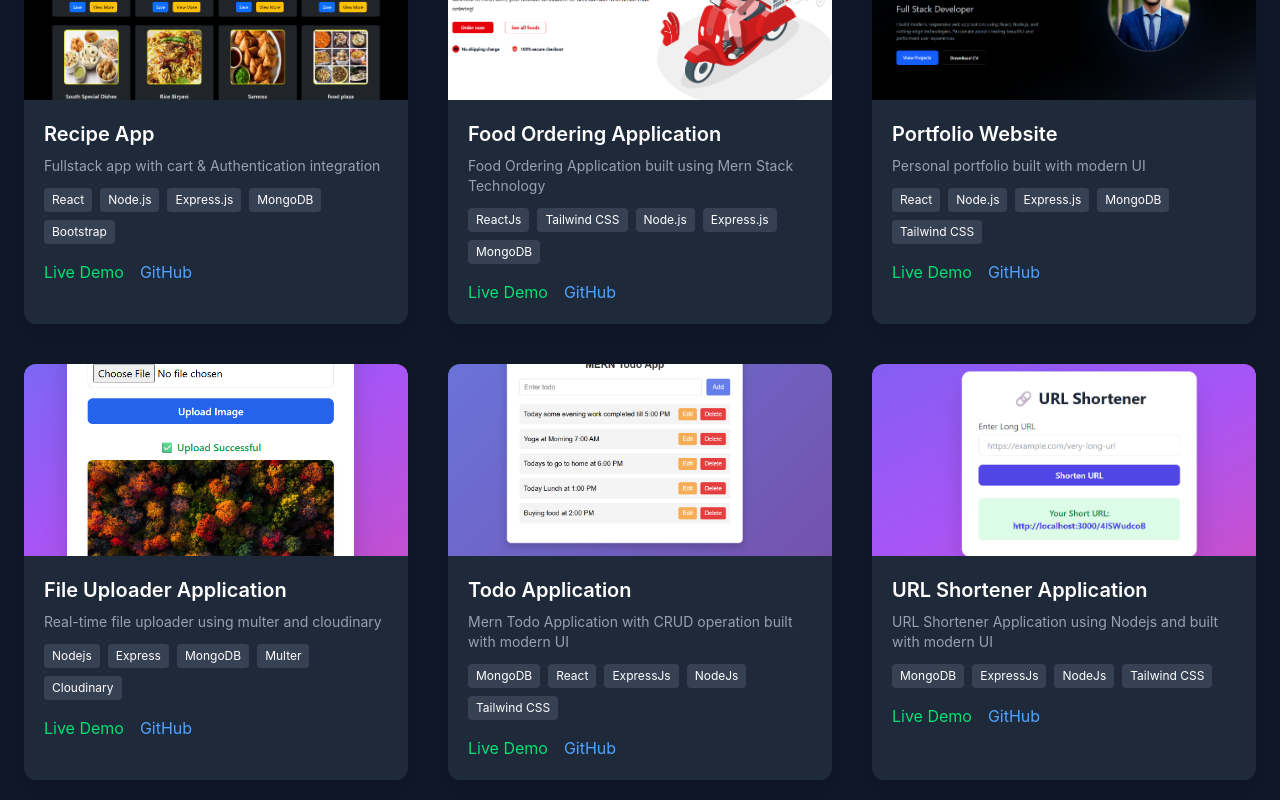
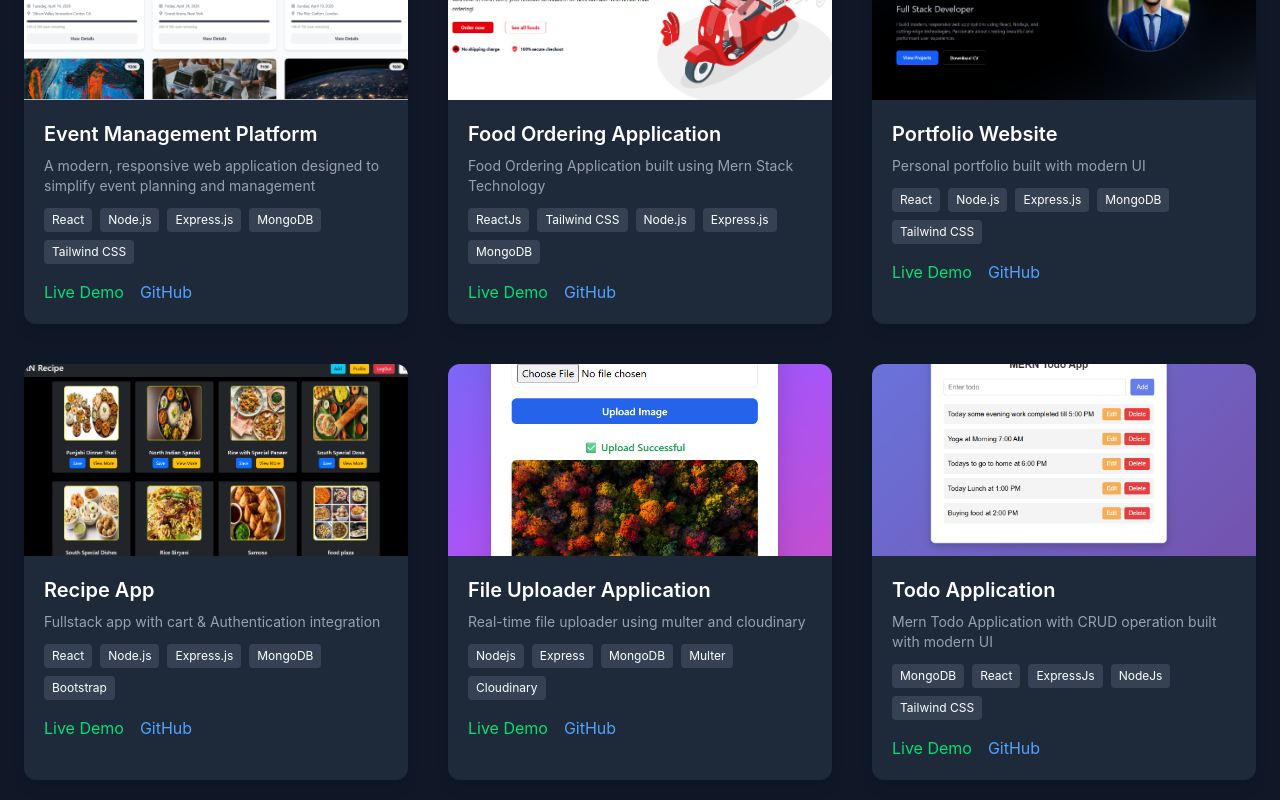
Before and after one commit to Balkeshwar-yadav/Portfolio-website, a React (Vite) app: page / in a window 1280 px wide. Shown: the part 1060-1860 px from the top of the page. Built offline with nearby package versions, Linux system fonts and the light colour scheme.

Commit message:
Adding One

```diff
--- a/src/pages/Projects.jsx
+++ b/src/pages/Projects.jsx
@@ -1,11 +1,11 @@
 const projects = [
   {
-    title: "Recipe App",
-    description: "Fullstack app with cart & Authentication integration",
-    tech: ["React", "Node.js", "Express.js", "MongoDB", "Bootstrap"],
-    github: "https://github.com/Balkeshwar-yadav/Recipe-Application.git",
-    live: "https://recepy-frontend.vercel.app/",
-    image: "/images/recipe.png",
+    title: "Event Management Platform",
+    description: "A modern, responsive web application designed to simplify event planning and management",
+    tech: ["React", "Node.js", "Express.js", "MongoDB", "Tailwind CSS"],
+    github: "https://github.com/Balkeshwar-yadav/Event-Management-Website.git",
+    live: "https://event-management-website-iif3.vercel.app/",
+    image: "/images/event1.png",
   },
   {
     title: "Food Ordering Application",
@@ -22,6 +22,14 @@ const projects = [
     github: "https://github.com/Balkeshwar-yadav/Portfolio-website.git",
     live: "https://portfolio-website-eight-gamma-82.vercel.app/",
     image: "/images/portfolio.png",
+  },
+  {
+    title: "Recipe App",
+    description: "Fullstack app with cart & Authentication integration",
+    tech: ["React", "Node.js", "Express.js", "MongoDB", "Bootstrap"],
+    github: "https://github.com/Balkeshwar-yadav/Recipe-Application.git",
+    live: "https://recepy-frontend.vercel.app/",
+    image: "/images/recipe.png",
   },
   {
     title: "File Uploader Application",
```
Also changed, not shown: public/images/event.png (added), public/images/event1.png (added).
